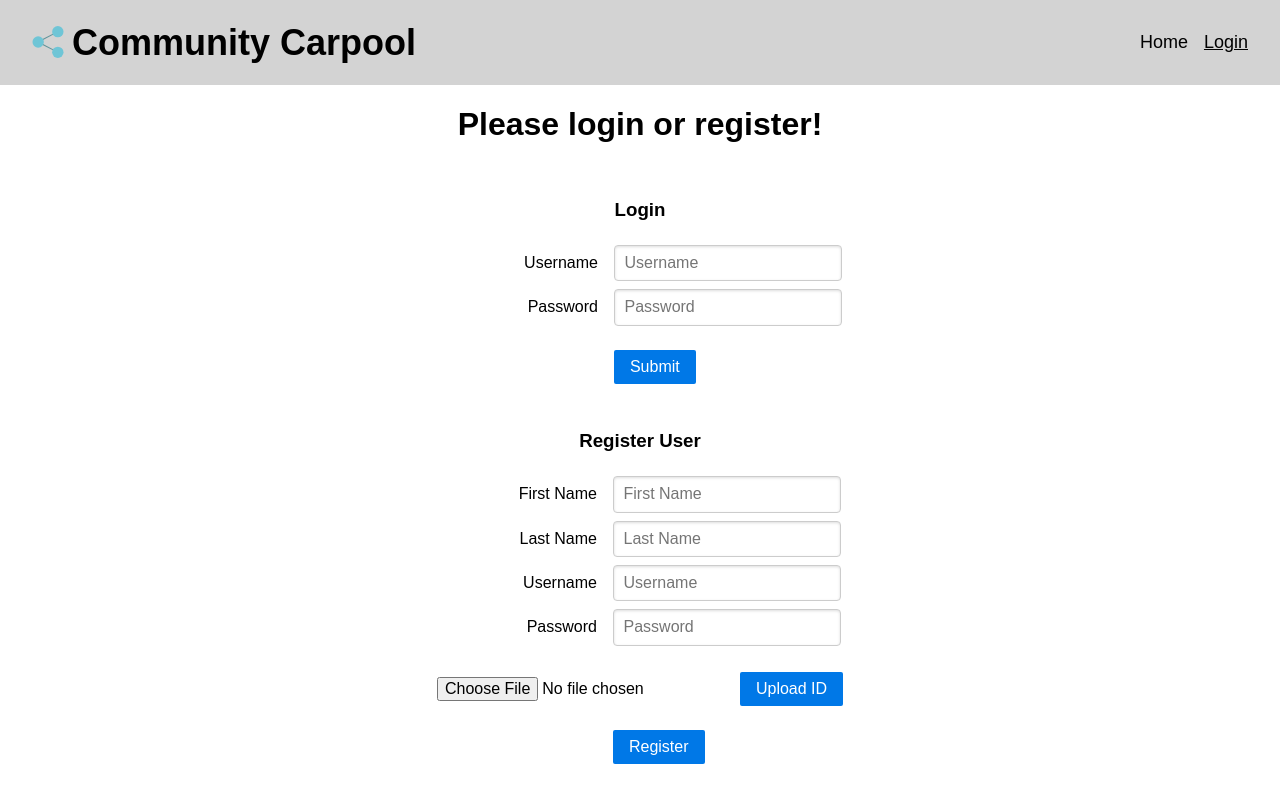
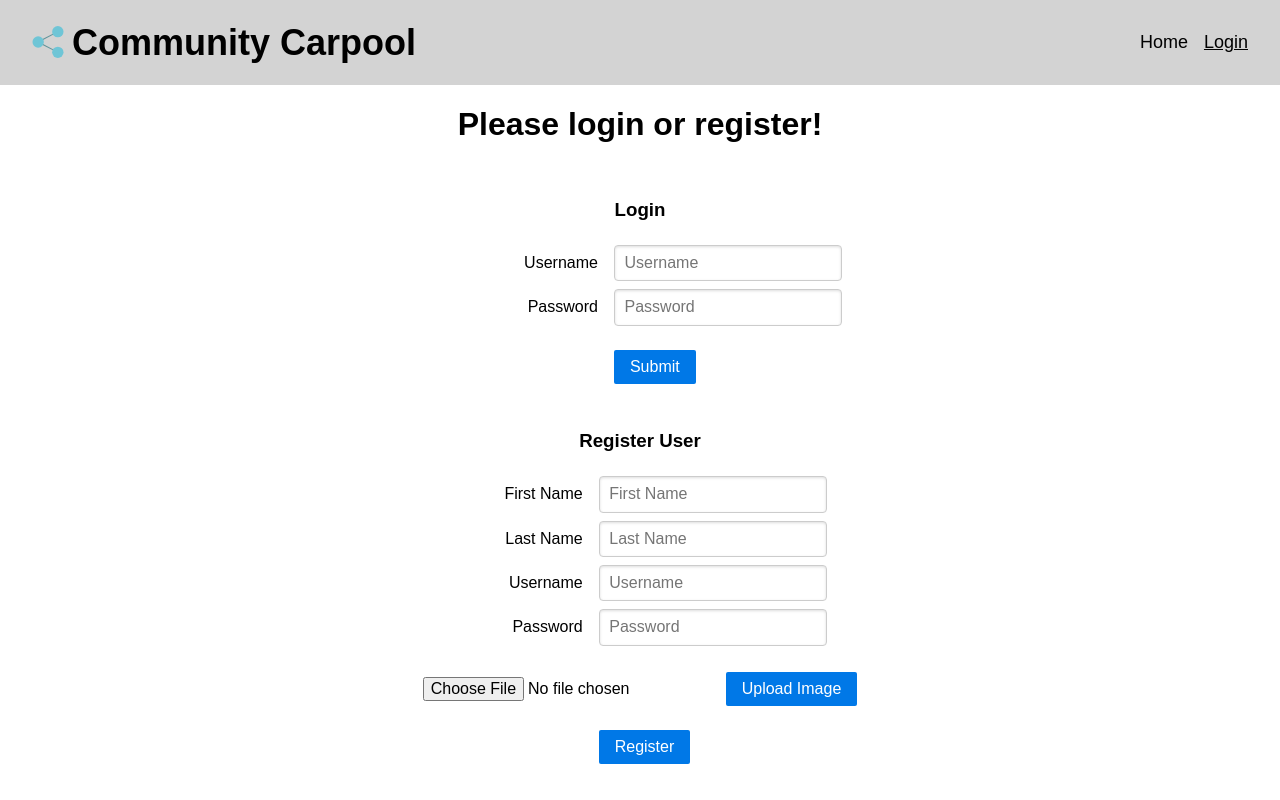
Before and after one commit to HenryAsa/61040-app-frontend, a Vue app: page /login in a window 1280 px wide. Built offline with nearby package versions, Linux system fonts and the light colour scheme; no server answers.

Commit message:
Important bug fixes

```diff
--- a/client/components/Images/ImageUploader.vue
+++ b/client/components/Images/ImageUploader.vue
@@ -22,14 +22,14 @@ const firebaseConfig = {
 const app = initializeApp(firebaseConfig);
 const analytics = getAnalytics(app);
 
-import { getDownloadURL, ref, uploadBytes } from "firebase/storage";
-import { defineEmits, ref as vueRef } from "vue";
+import { getDownloadURL, ref as firebaseRef, uploadBytes } from "firebase/storage";
 import { v4 } from "uuid";
+import { defineEmits, ref } from "vue";
 
-const imageUpload = vueRef();
-const imageUrl = vueRef();
+const imageUpload = ref();
+const imageURL = ref();
 
-const emit = defineEmits(["update:imageUrl"]);
+const emit = defineEmits(["update:imageURL"]);
 
 initializeApp(firebaseConfig);
 
@@ -46,11 +46,11 @@ function handleFileChange(event: Event) {
 
 const uploadImage = async () => {
   const file = imageUpload.value as File;
-  const imageRef = ref(storage, `images/${file.name + v4()}`);
+  const imageRef = firebaseRef(storage, `images/${file.name + v4()}`);
 
   await uploadBytes(imageRef, imageUpload.value).then(async (response) => {
     console.log(response);
-    await getDownloadURL(ref(storage, response.ref.fullPath)).then((url) => {
+    await getDownloadURL(firebaseRef(storage, response.ref.fullPath)).then((url) => {
       imageURL.value = url;
       emit("update:imageURL", url);
     });
@@ -60,10 +60,10 @@ const uploadImage = async () => {
 
 <template>
   <div>
-    <img v-if="imageUrl" :src="imageUrl" alt="Your Image" />
+    <img v-if="imageURL" :src="imageURL" alt="Upload an Image" />
     <br />
     <input type="file" @change="handleFileChange" />
-    <button class="pure-button pure-button-primary" @click="uploadImage">Upload ID</button>
+    <button class="pure-button pure-button-primary" @click="uploadImage">Upload Image</button>
     <br />
   </div>
 </template>
```
